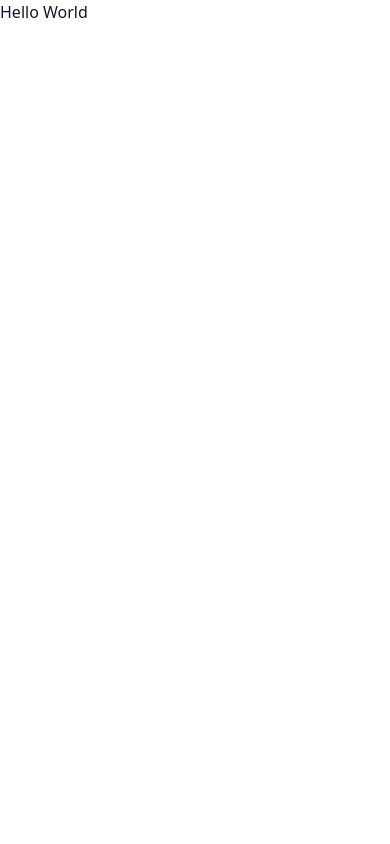
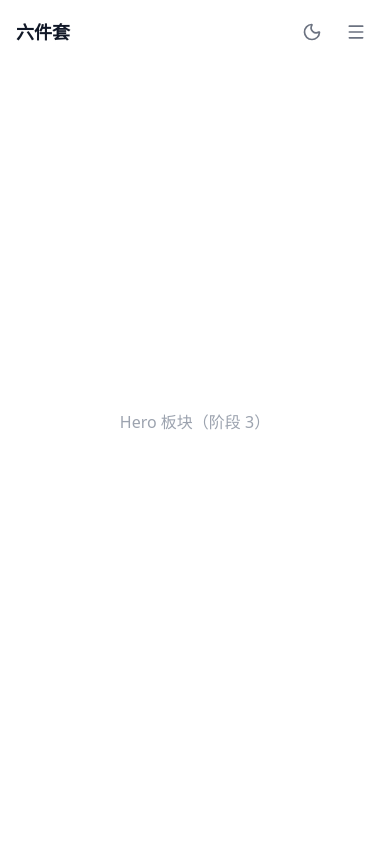
Before and after one commit to tfcekyxh/me, a React (Vite) app: page / in a window 390 px wide. Shown: the top 844 px of the page. Built offline with nearby package versions, Linux system fonts and the light colour scheme.

Commit message:
完成主题系统，然后手机有移动端汉堡菜单

```diff
--- a/index.html
+++ b/index.html
@@ -1,6 +1,15 @@
 <!doctype html>
 <html lang="zh-CN">
   <head>
+    <script>
+      // Prevent theme flash
+      (function(){
+        var t = localStorage.getItem('theme');
+        if (t === 'dark' || (!t && window.matchMedia('(prefers-color-scheme: dark)').matches)) {
+          document.documentElement.classList.add('dark');
+        }
+      })();
+    </script>
     <meta charset="UTF-8" />
     <link rel="icon" type="image/svg+xml" href="/favicon.svg" />
     <meta name="viewport" content="width=device-width, initial-scale=1.0" />
--- a/src/App.tsx
+++ b/src/App.tsx
@@ -1,8 +1,26 @@
+import { Navbar } from './components/Navbar'
+
 function App() {
   return (
-    <main className="min-h-screen bg-white text-gray-900 dark:bg-gray-950 dark:text-gray-100">
-      <h1>Hello World</h1>
-    </main>
+    <div className="min-h-screen bg-white text-gray-900 dark:bg-gray-950 dark:text-gray-100">
+      <Navbar />
+
+      <section id="hero" className="min-h-screen flex items-center justify-center">
+        <p className="text-gray-400">Hero 板块（阶段 3）</p>
+      </section>
+
+      <section id="skills" className="min-h-screen flex items-center justify-center">
+        <p className="text-gray-400">技能板块（阶段 4）</p>
+      </section>
+
+      <section id="projects" className="min-h-screen flex items-center justify-center">
+        <p className="text-gray-400">项目板块（阶段 5）</p>
+      </section>
+
+      <section id="contact" className="min-h-screen flex items-center justify-center">
+        <p className="text-gray-400">联系方式板块（阶段 6）</p>
+      </section>
+    </div>
   )
 }
 
--- /dev/null
+++ b/src/components/Navbar.tsx
@@ -0,0 +1,86 @@
+import { useState, useEffect } from 'react'
+import { Menu, X } from 'lucide-react'
+import { ThemeToggle } from './ThemeToggle'
+
+const NAV_ITEMS = [
+  { id: 'hero', label: '关于' },
+  { id: 'skills', label: '技能' },
+  { id: 'projects', label: '项目' },
+  { id: 'contact', label: '联系' },
+]
+
+export function Navbar() {
+  const [scrolled, setScrolled] = useState(false)
+  const [mobileOpen, setMobileOpen] = useState(false)
+
+  useEffect(() => {
+    function onScroll() {
+      setScrolled(window.scrollY > 20)
+    }
+    window.addEventListener('scroll', onScroll, { passive: true })
+    return () => window.removeEventListener('scroll', onScroll)
+  }, [])
+
+  function scrollTo(id: string) {
+    const el = document.getElementById(id)
+    if (el) {
+      el.scrollIntoView({ behavior: 'smooth' })
+    }
+    setMobileOpen(false)
+  }
+
+  return (
+    <nav
+      className={`fixed top-0 left-0 right-0 z-50 transition-all ${scrolled ? 'bg-white/80 backdrop-blur-md shadow-sm dark:bg-gray-950/80' : 'bg-transparent'}`}
+    >
+      <div className="mx-auto max-w-4xl px-4 sm:px-6 lg:px-8">
+        <div className="flex h-16 items-center justify-between">
+          <span className="text-lg font-semibold text-gray-900 dark:text-gray-100">
+            六件套
+          </span>
+
+          {/* desktop nav */}
+          <div className="hidden md:flex items-center gap-6">
+            {NAV_ITEMS.map((item) => (
+              <button
+                key={item.id}
+                onClick={() => scrollTo(item.id)}
+                className="text-sm text-gray-500 hover:text-gray-900 dark:text-gray-400 dark:hover:text-gray-100 transition-colors"
+              >
+                {item.label}
+              </button>
+            ))}
+            <ThemeToggle />
+          </div>
+
+          {/* mobile nav toggle */}
+          <div className="flex items-center gap-2 md:hidden">
+            <ThemeToggle />
+            <button
+              onClick={() => setMobileOpen(!mobileOpen)}
+              className="rounded-full p-2 text-gray-500 hover:bg-gray-100 dark:text-gray-400 dark:hover:bg-gray-800"
+              aria-label={mobileOpen ? '关闭菜单' : '打开菜单'}
+            >
+              {mobileOpen ? <X size={20} /> : <Menu size={20} />}
+            </button>
+          </div>
+        </div>
+
+        {/* mobile menu */}
+        {mobileOpen && (
+          <div className="md:hidden border-t border-gray-100 dark:border-gray-800 pb-4">
+            {NAV_ITEMS.map((item) => (
+              <button
+                key={item.id}
+                onClick={() => scrollTo(item.id)}
+                className="block w-full text-left px-2 py-3 text-sm text-gray-500 hover:text-gray-900 dark:text-gray-400 dark:hover:text-gray-100 transition-colors"
+              >
+                {item.label}
+              </button>
+            ))}
+          </div>
+        )}
+      </div>
+    </nav>
+  )
+}
--- /dev/null
+++ b/src/components/ThemeToggle.tsx
@@ -0,0 +1,16 @@
+import { Sun, Moon } from 'lucide-react'
+import { useTheme } from '../hooks/useTheme'
+
+export function ThemeToggle() {
+  const { theme, toggleTheme } = useTheme()
+
+  return (
+    <button
+      onClick={toggleTheme}
+      className="rounded-full p-2 text-gray-500 hover:bg-gray-100 hover:text-gray-700 dark:text-gray-400 dark:hover:bg-gray-800 dark:hover:text-gray-200 transition-colors"
+      aria-label={theme === 'dark' ? '切换到亮色模式' : '切换到暗色模式'}
+    >
+      {theme === 'dark' ? <Sun size={20} /> : <Moon size={20} />}
+    </button>
+  )
+}
--- /dev/null
+++ b/src/hooks/useTheme.ts
@@ -0,0 +1,31 @@
+import { useState, useEffect, useCallback } from 'react'
+
+type Theme = 'light' | 'dark'
+
+function getInitialTheme(): Theme {
+  if (typeof window === 'undefined') return 'light'
+  const stored = localStorage.getItem('theme')
+  if (stored === 'dark' || stored === 'light') return stored
+  if (window.matchMedia('(prefers-color-scheme: dark)').matches) return 'dark'
+  return 'light'
+}
+
+export function useTheme() {
+  const [theme, setTheme] = useState<Theme>(getInitialTheme)
+
+  useEffect(() => {
+    const root = document.documentElement
+    if (theme === 'dark') {
+      root.classList.add('dark')
+    } else {
+      root.classList.remove('dark')
+    }
+    localStorage.setItem('theme', theme)
+  }, [theme])
+
+  const toggleTheme = useCallback(() => {
+    setTheme((prev) => (prev === 'dark' ? 'light' : 'dark'))
+  }, [])
+
+  return { theme, toggleTheme }
+}
```
Also changed, not shown: 1 other file (tests, documents, lock files or other folders).
